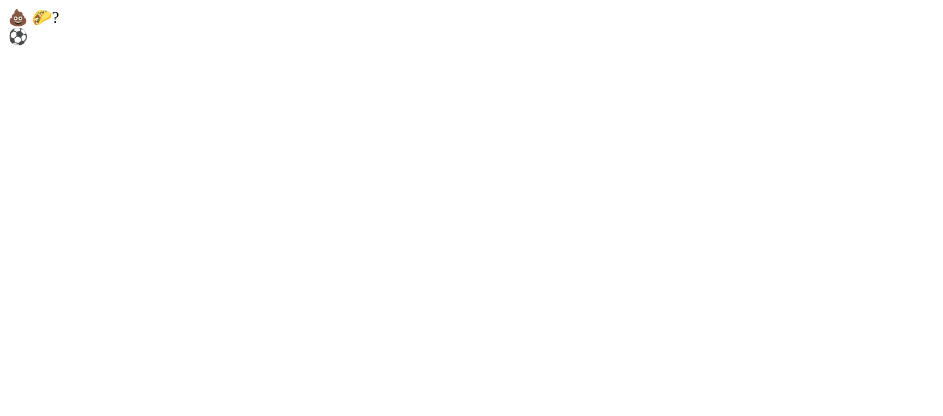
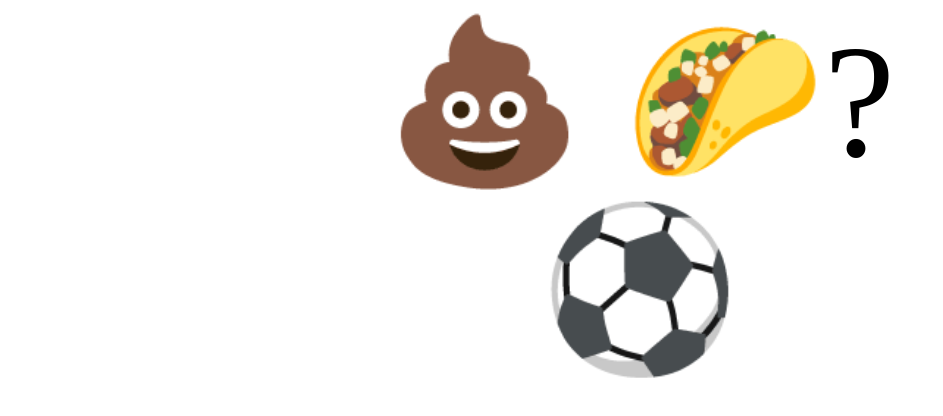
Before and after one commit to jameskraus/test-repo-please-ignore, a plain HTML site: page index.html in a window 1280 px wide. Shown: the whole page, without its empty margins (0-943 px from the left). Drawn offline with Linux system fonts and the light colour scheme.

Commit message:
whatever

```diff
--- a/index.html
+++ b/index.html
@@ -1,11 +1,15 @@
-<!DOCTYPE html>
-<html>
-  <head>
+<html><head>
     <meta charset="UTF-8">
     <title>Shit Taco</title>
   </head>
   <body>
-	💩 🌮? <br />
+	<p style="
+    font-size: 10rem;
+    text-align: center;
+">
+	💩 🌮? <br>
 	⚽
-  </body>
-</html>
+	</p>
+
+
+</body></html>
```
